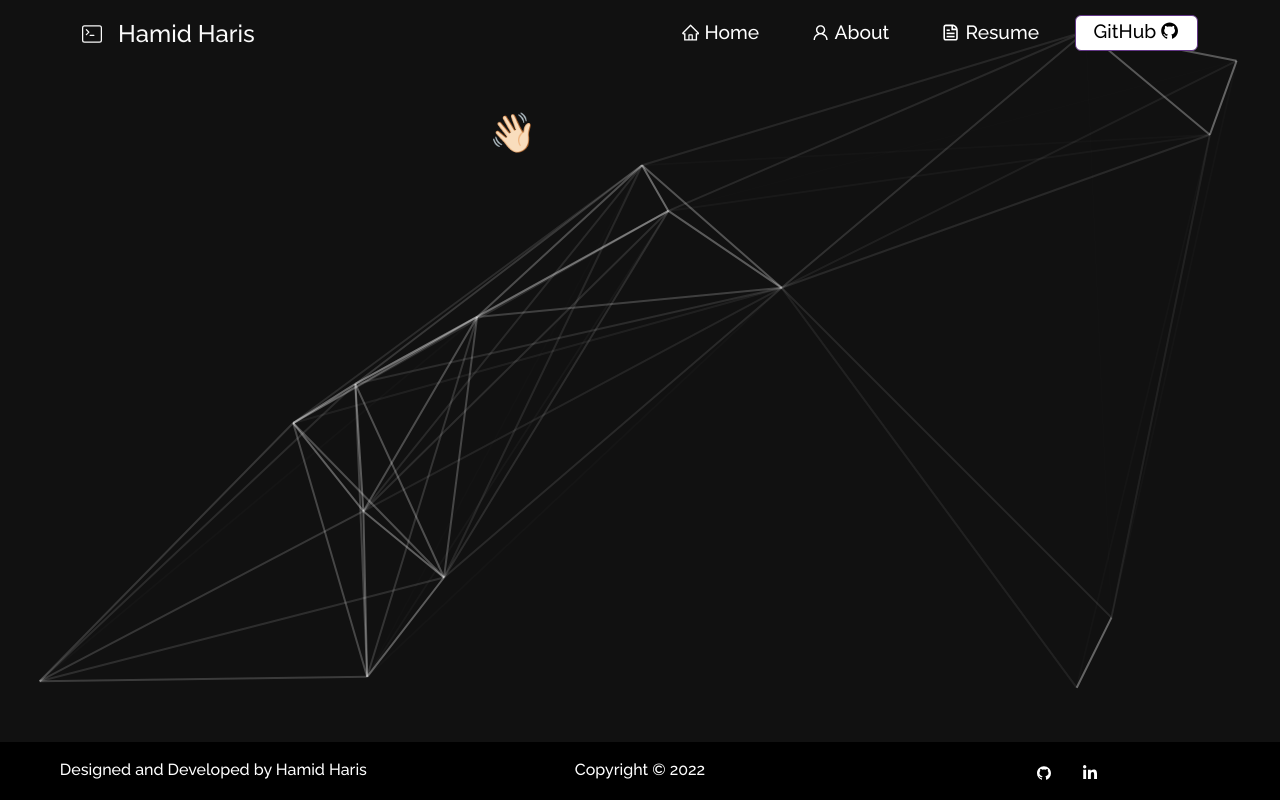
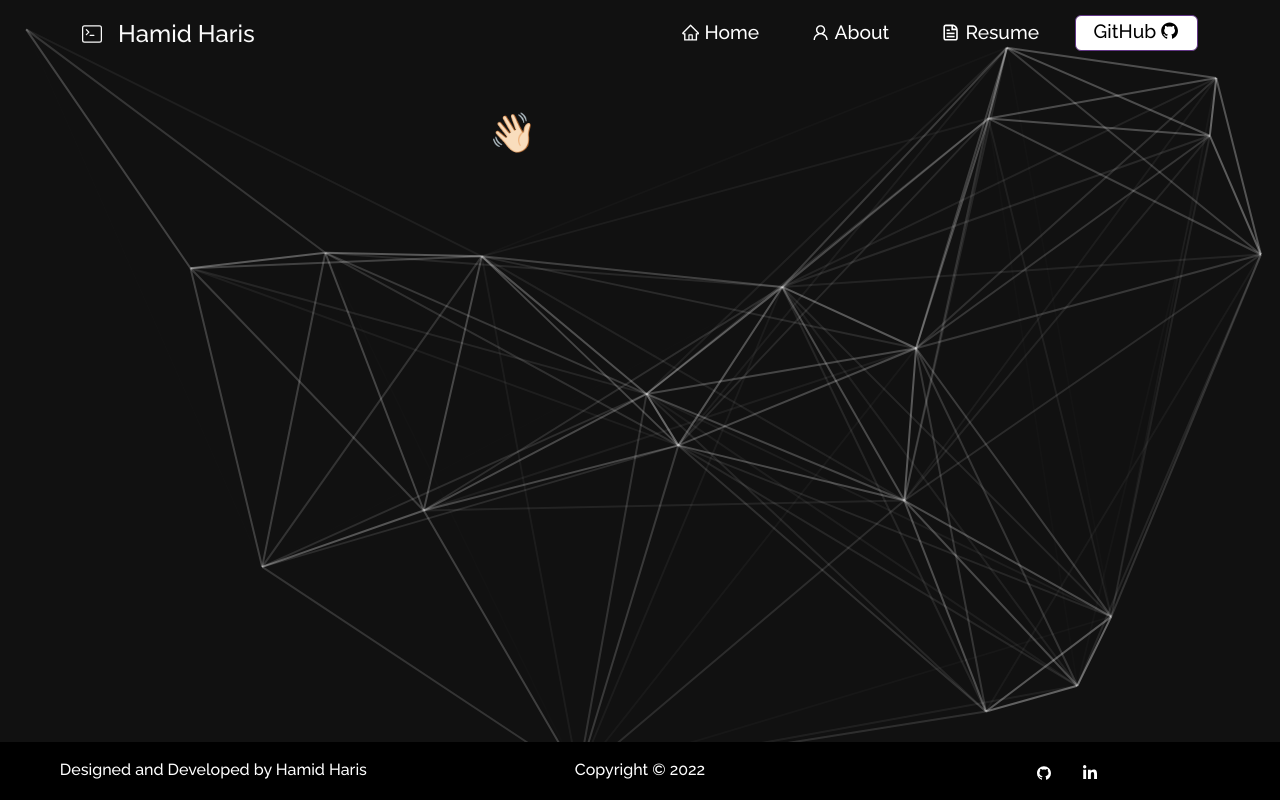
Before and after one commit to hhamid35/portfolio, a React (Create React App) app: page / in a window 1280 px wide. Built offline with nearby package versions, Linux system fonts and the light colour scheme.

Commit message:
increased number of particles

```diff
--- a/src/components/Particle/Particle.js
+++ b/src/components/Particle/Particle.js
@@ -18,7 +18,7 @@ function Particle() {
                 },
                 particles: {
                     number: {
-                        value: 15,
+                        value: 20,
                         density: {
                             enable: false,
                             value_area: 200
```
